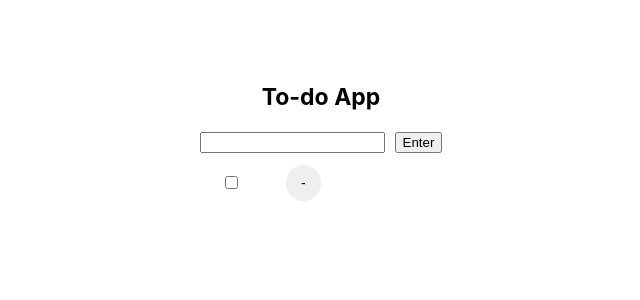
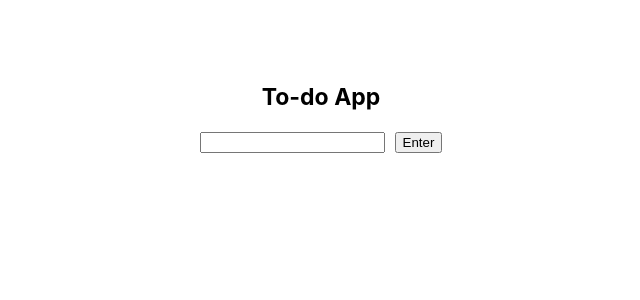
Before and after one commit to gabriel6181997/react_original_to_do_app, a Next.js app: page / in a window 1280 px wide. Shown: the top 300 px of the page, without its empty margins (319-959 px from the left). Built offline with nearby package versions, Linux system fonts and the light colour scheme.

Commit message:
✨ Create simple todo app with add function

```diff
--- a/src/pages/index.js
+++ b/src/pages/index.js
@@ -1,10 +1,27 @@
-import Head from 'next/head'
-import { useState } from 'react'
-import styles from 'src/styles/Home.module.css'
-import {TodoItem} from "src/components/TodoItem/index"
+import Head from "next/head";
+import { useCallback, useState } from "react";
+import styles from "src/styles/Home.module.css";
+import { TodoItem } from "src/components/TodoItem/index";
 
 export default function Home() {
-  const [input, setInput] = useState("");
+  const [todoText, setTodoText] = useState("");
+  const [array, setArray] = useState([]);
+
+  const handleChange = useCallback((e) => {
+    setTodoText(e.target.value.trim());
+    // eslint-disable-next-line react-hooks/exhaustive-deps
+  }, []);
+
+  const handleAddTask = useCallback(() => {
+    setArray((preArray) => {
+      if(todoText === "") {
+        alert("必ず何かを入力してください！");
+        return preArray;
+      }
+      const newArray = [...preArray, todoText];
+      return newArray;
+    });
+  }, [todoText]);
 
   return (
     <div className={styles.container}>
@@ -17,18 +34,20 @@ export default function Home() {
       <main className={styles.main}>
         <h1 className={styles.title}>To-do App</h1>
         <div className={styles.grid}>
-         <div>
-           <input />
-           <button className={styles.enterButton}>Enter</button>
-         </div>
+          <div>
+            <input value={todoText} onChange={handleChange} />
+            <button className={styles.enterButton} onClick={handleAddTask}>
+              Enter
+            </button>
+          </div>
 
-         <div className={styles.toDoList}>
-           <TodoItem />
-         </div>
-
+          <ul className={styles.toDoList}>
+            {array.map((item) => {
+              return <TodoItem key={item} text={item}/>;
+            })}
+          </ul>
         </div>
       </main>
-
     </div>
-  )
+  );
 }
```
